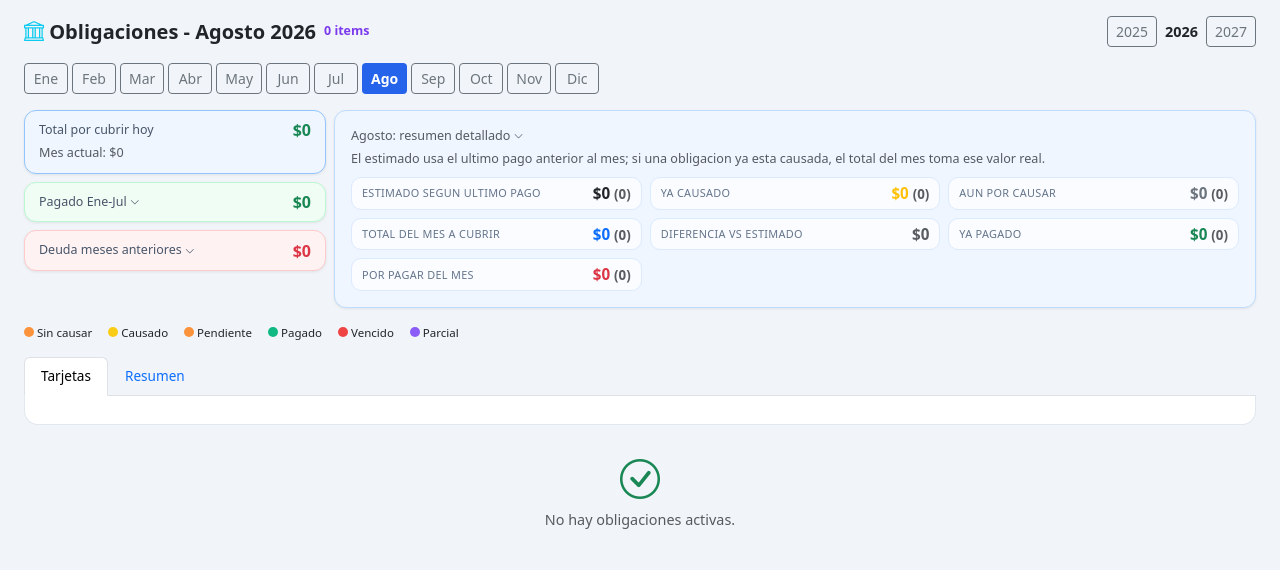
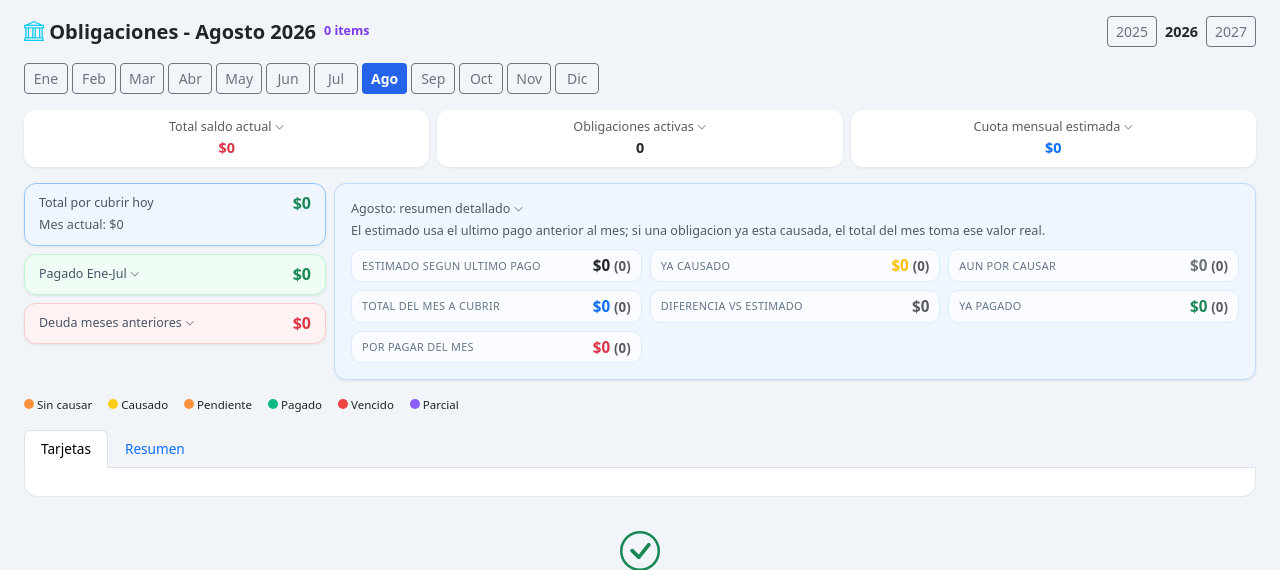
Before and after one commit to softeasyweb1966-web/financiera, a Flask app: page /obligaciones/pagos in a window 1280 px wide. Shown: the part 56-626 px from the top of the page. Run offline with Flask 3, Linux system fonts and the light colour scheme; data that the repository does not hold is empty.

Commit message:
ajustes a vista talas ventas mes

```diff
--- a/app/routes/obligaciones.py
+++ b/app/routes/obligaciones.py
@@ -1844,12 +1844,18 @@ def pagos(anio=None, mes=None):
     ))
 
     total_items_mes = len(obligaciones_mes)
+    total_saldo_actual = sum(float(o.saldo_actual or 0) for o in obligaciones)
+    obligaciones_activas_total = len(obligaciones)
 
     return render_template('obligaciones/pagos.html',
                            obligaciones_mes=obligaciones_mes,
+                           obligaciones=obligaciones,
                            pendientes_anteriores=pendientes_anteriores,
                            anio=anio, mes=mes, meses=MESES,
                            medios=medios,
+                           total_saldo_actual=total_saldo_actual,
+                           obligaciones_activas_total=obligaciones_activas_total,
+                           cuota_mensual_estimada=total_estimado_mes,
                            acum_pagado_anterior=float(acum_pagado_anterior),
                            acum_obligaciones_detalle=acum_obligaciones_detalle,
                            pagado_mes_actual=float(pagado_mes_actual),
--- a/app/templates/obligaciones/pagos.html
+++ b/app/templates/obligaciones/pagos.html
@@ -94,6 +94,27 @@
     <a href="{{ url_for('obligaciones.pagos', anio=anio, mes=i) }}"
        class="btn btn-sm {{ 'activo' if i == mes else 'btn-outline-secondary' }}">{{ meses[i-1][:3] }}</a>
     {% endfor %}
+</div>
+
+<div class="row g-2 mb-3">
+    <div class="col-md-4">
+        <div class="card p-2 text-center">
+            <small class="text-muted">Total saldo actual <i class="bi bi-chevron-down" style="font-size:0.6rem;"></i></small>
+            <span class="fw-bold text-danger">${{ "{:,.0f}".format(total_saldo_actual) }}</span>
+        </div>
+    </div>
+    <div class="col-md-4">
+        <div class="card p-2 text-center">
+            <small class="text-muted">Obligaciones activas <i class="bi bi-chevron-down" style="font-size:0.6rem;"></i></small>
+            <span class="fw-bold">{{ obligaciones_activas_total }}</span>
+        </div>
+    </div>
+    <div class="col-md-4">
+        <div class="card p-2 text-center">
+            <small class="text-muted">Cuota mensual estimada <i class="bi bi-chevron-down" style="font-size:0.6rem;"></i></small>
+            <span class="fw-bold text-primary">${{ "{:,.0f}".format(cuota_mensual_estimada) }}</span>
+        </div>
+    </div>
 </div>
 
 <div class="row g-2 mb-3 align-items-start">
```
